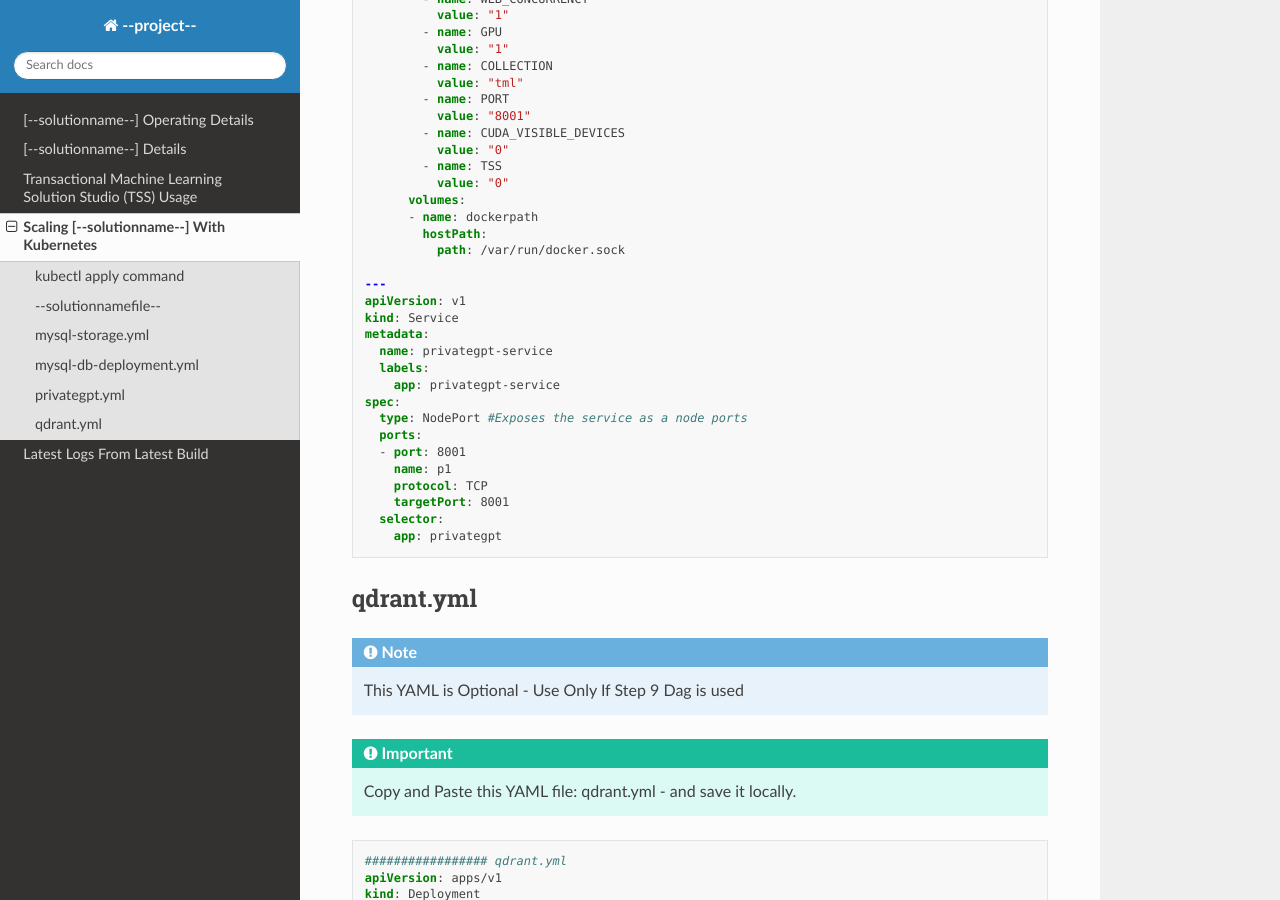
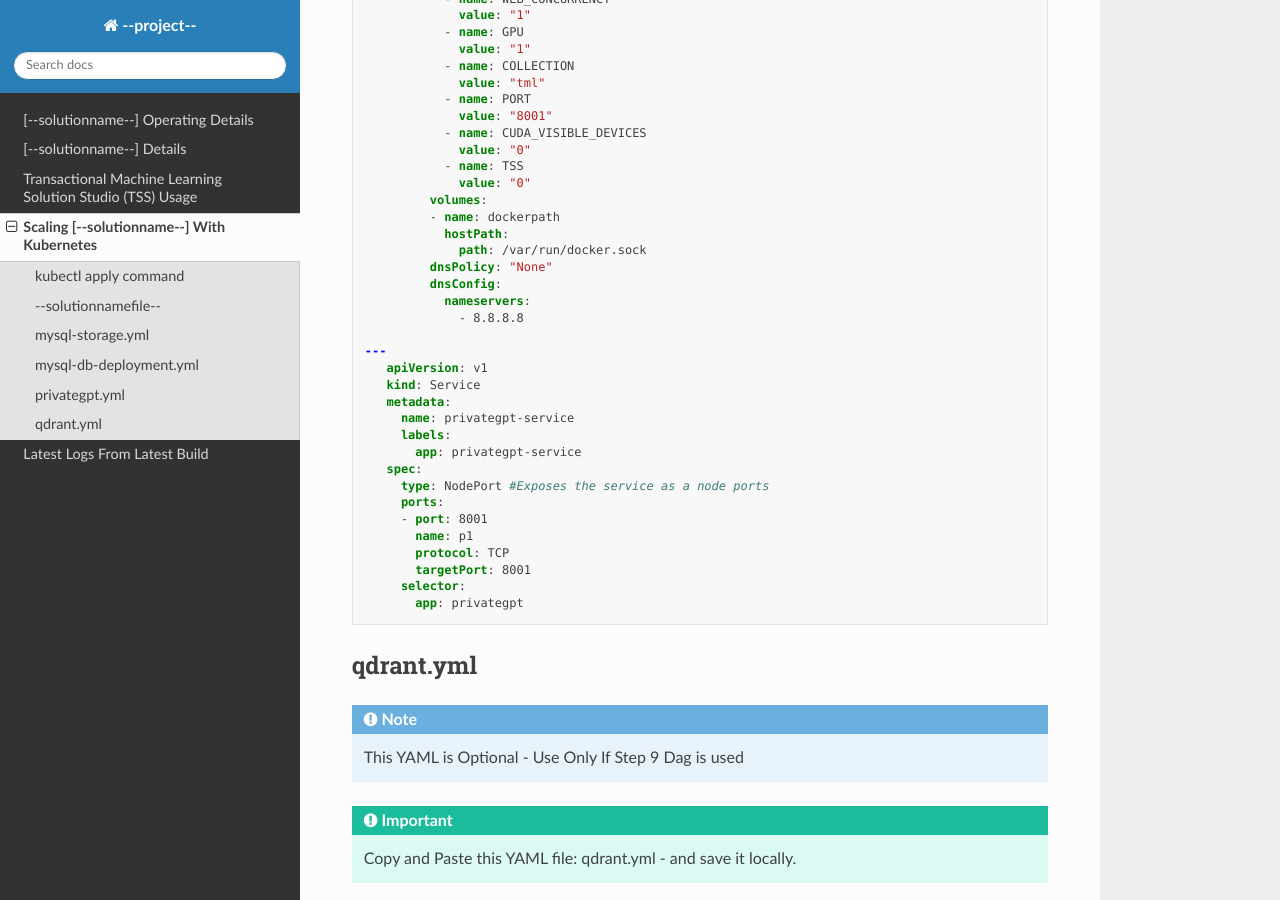
Before and after one commit to vanesalcb06/tssproject2-2b5c, a Sphinx documentation site: the page built from docs/source/kube.rst, in a window 1280 px wide and 900 px high, scrolled down 4318 px. Built offline with Sphinx 7.4.7 and the Read the Docs theme 3.1.0, drawn with Linux system fonts in a browser that asks for light colours.

Commit message:
Update kube.rst

```diff
--- a/docs/source/kube.rst
+++ b/docs/source/kube.rst
@@ -233,8 +233,12 @@ privategpt.yml
             - name: dockerpath
               hostPath:
                 path: /var/run/docker.sock
+            dnsPolicy: "None"
+            dnsConfig:
+              nameservers:
+                - 8.8.8.8
 
-      ---
+   ---
       apiVersion: v1
       kind: Service
       metadata:
```
